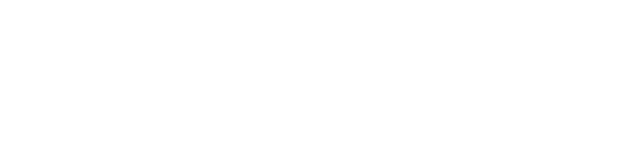
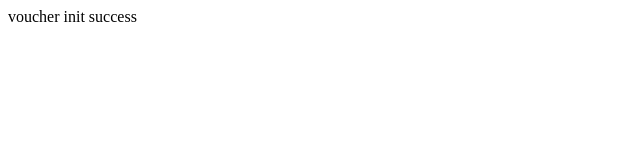
Before and after one commit to 865573228/home, a plain HTML site: page i.html in a window 1280 px wide. Shown: the whole page, without its empty margins (0-640 px from the left). Drawn offline with Linux system fonts and the light colour scheme.

Commit message:
no message

```diff
--- a/i.html
+++ b/i.html
@@ -7,6 +7,7 @@
     <title>Document</title>
 </head>
 <body>
-
+    voucher   init
+    success
 </body>
 </html>
```
